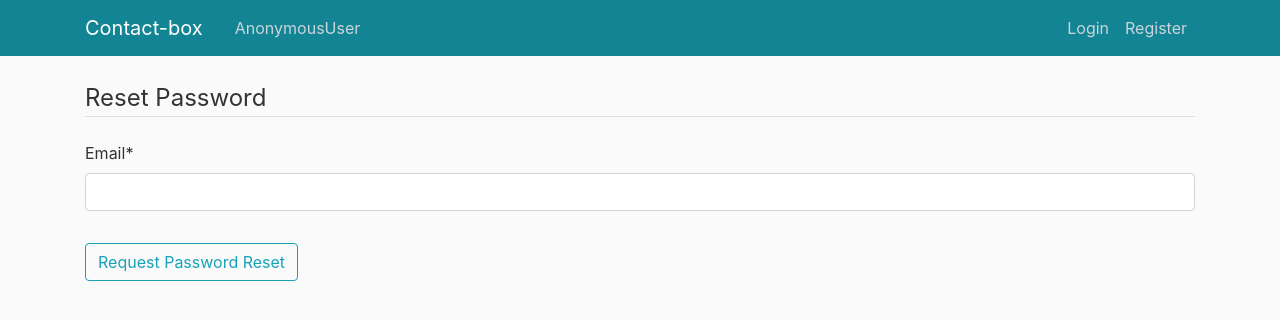
After one commit to TobKed/contact_box, a Django app: page /password-reset/ in a window 1280 px wide. The commit adds this page. Shown: the top 320 px of the page. Run offline with Django 3.2, Linux system fonts and the light colour scheme; some libraries are stand-ins or nearby versions.

Commit message:
add password-reset views and console email backend

```diff
--- a/src/contact_box/settings.py
+++ b/src/contact_box/settings.py
@@ -134,3 +134,6 @@ CRISPY_TEMPLATE_PACK = 'bootstrap4'
 
 LOGIN_REDIRECT_URL = 'contacts-home'
 LOGIN_URL = 'login'
+
+# console backend  # https://docs.djangoproject.com/en/2.1/topics/email/#configuring-email-for-development
+EMAIL_BACKEND = 'django.core.mail.backends.console.EmailBackend'
--- a/src/contact_box/urls.py
+++ b/src/contact_box/urls.py
@@ -24,5 +24,17 @@ urlpatterns = [
     path('profile/', user_views.profile, name='profile'),
     path('login/', auth_views.LoginView.as_view(template_name='users/login.html'), name='login'),
     path('logout/', auth_views.LogoutView.as_view(template_name='users/logout.html'), name='logout'),
+    path('password-reset/',
+         auth_views.PasswordResetView.as_view(template_name='users/password_reset.html'),
+         name='password_reset'),
+    path('password-reset/done',
+         auth_views.PasswordResetDoneView.as_view(template_name='users/password_reset_done.html'),
+         name='password_reset_done'),
+    path('password-reset-confirm/<uidb64>/<token>/',
+         auth_views.PasswordResetConfirmView.as_view(template_name='users/password_reset_confirm.html'),
+         name='password_reset_confirm'),
+    path('password-reset-complete/',
+         auth_views.PasswordResetCompleteView.as_view(template_name='users/password_reset_complete.html'),
+         name='password_reset_complete'),
     path('', include('contacts.urls')),
 ]
--- a/src/users/templates/users/login.html
+++ b/src/users/templates/users/login.html
@@ -12,7 +12,7 @@
             <div class="form-group">
                 <button class="btn btn-outline-info" type="submit">Login</button>
                 <small class="text-muted ml-2">
-                    <a href="#">Forgot Password?</a>
+                    <a href="{% url 'password_reset' %}">Forgot Password?</a>
                 </small>
             </div>
         </form>
--- /dev/null
+++ b/src/users/templates/users/password_reset.html
@@ -0,0 +1,16 @@
+{% extends "contacts/base.html" %}
+{% load crispy_forms_tags %}
+{% block content %}
+    <div class="content-section">
+        <form method="POST">
+            {% csrf_token %}
+            <fieldset class="form-group">
+                <legend class="border-bottom mb-4">Reset Password</legend>
+                {{ form|crispy }}
+            </fieldset>
+            <div class="form-group">
+                <button class="btn btn-outline-info" type="submit">Request Password Reset</button>
+            </div>
+        </form>
+    </div>
+{% endblock content %}
--- /dev/null
+++ b/src/users/templates/users/password_reset_done.html
@@ -0,0 +1,6 @@
+{% extends "contacts/base.html" %}
+{% block content %}
+    <div class="alert alert-info">
+        An email has been sent with instructions to reset your password
+    </div>
+{% endblock content %}
```
Also changed, not shown: src/users/templates/users/password_reset_complete.html (added, +7 -0 lines), src/users/templates/users/password_reset_confirm.html (added, +16 -0 lines).
